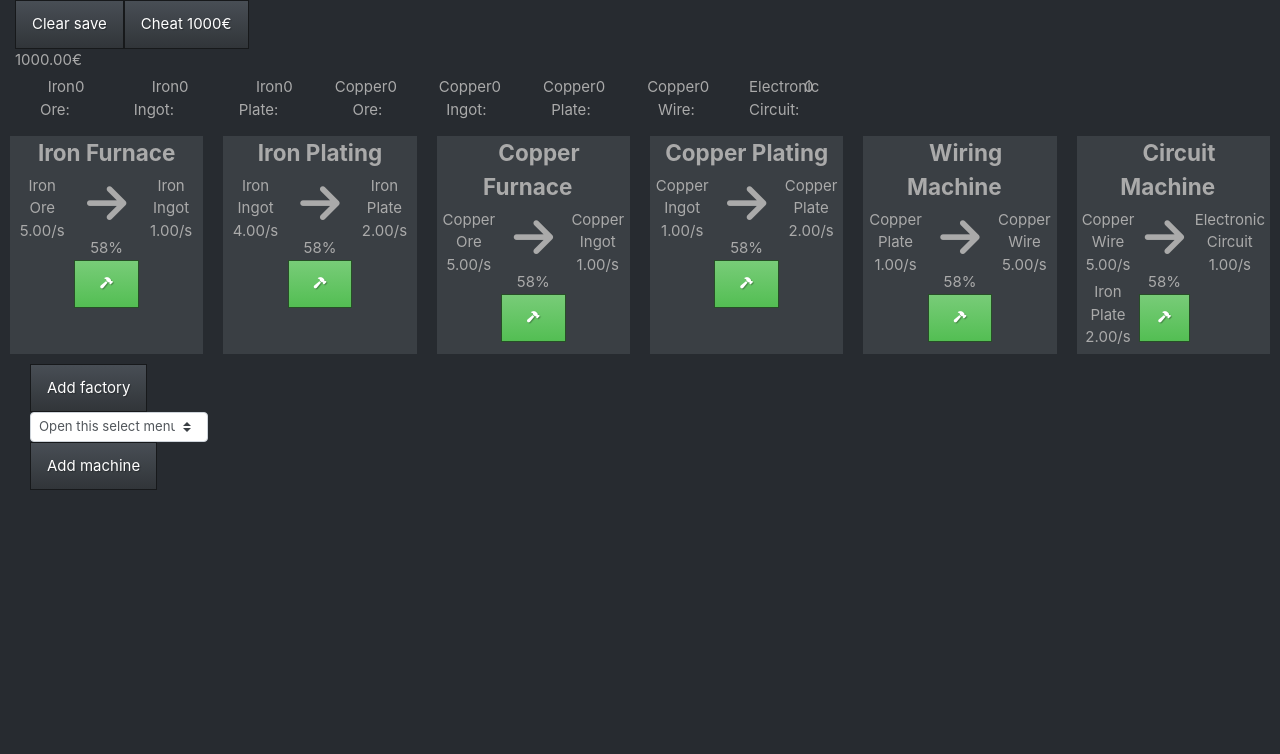
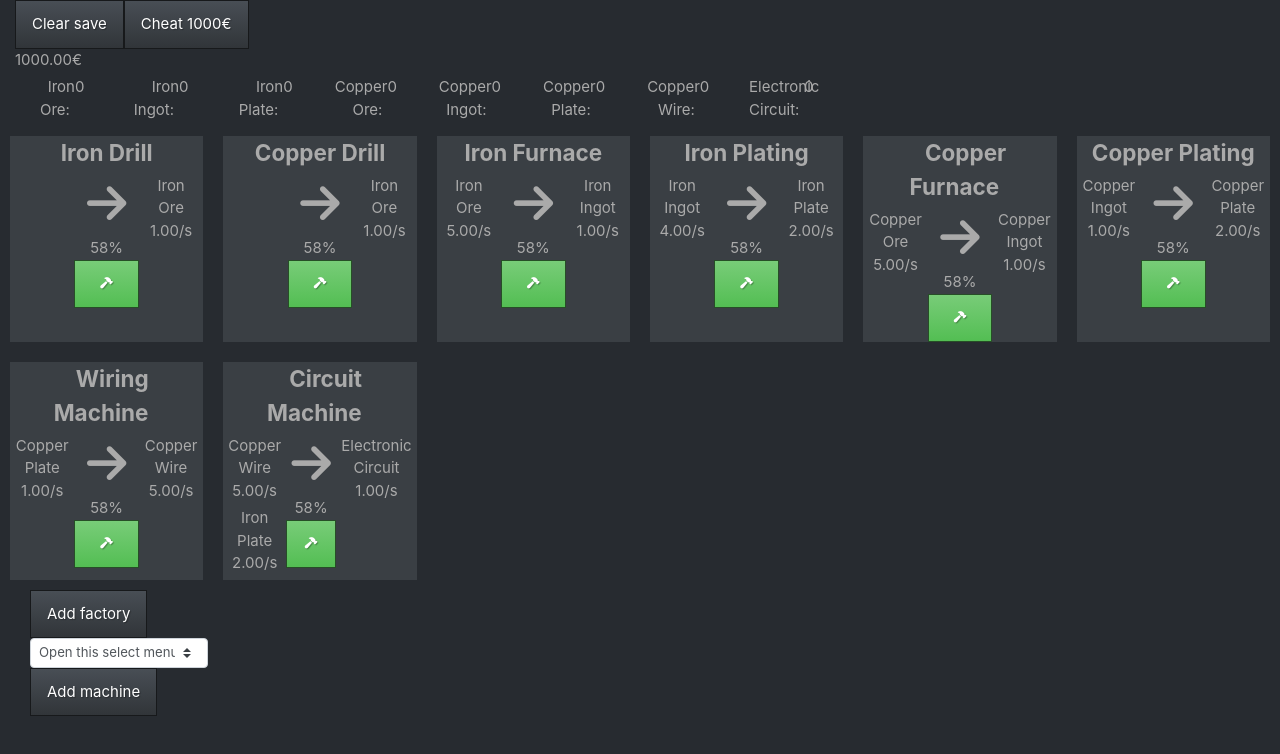
Before and after one commit to charlesbl/factory-game, a React (Create React App) app: page / in a window 1280 px wide. Shown: the top 754 px of the page. Built offline with nearby package versions, Linux system fonts and the light colour scheme.

Commit message:
add drill

```diff
--- a/src/Game/Resources/Crafts.json
+++ b/src/Game/Resources/Crafts.json
@@ -1,4 +1,26 @@
 [
+    {
+        "id": "ironDrill",
+        "name": "Iron Drill",
+        "input": [],
+        "output": [
+            {
+                "itemId": "ironOre",
+                "quantity": 1
+            }
+        ]
+    },
+    {
+        "id": "copperDrill",
+        "name": "Copper Drill",
+        "input": [],
+        "output": [
+            {
+                "itemId": "ironOre",
+                "quantity": 1
+            }
+        ]
+    },
     {
         "id": "ironIngot",
         "name": "Iron Ingot",
--- a/src/Game/Resources/MachineCrafts.json
+++ b/src/Game/Resources/MachineCrafts.json
@@ -1,4 +1,26 @@
 [
+    {
+        "id": "ironDrill",
+        "name": "Iron Drill",
+        "input": [
+            {
+                "itemId": "ironPlate",
+                "quantity": 10
+            }
+        ],
+        "output": "ironDrill"
+    },
+    {
+        "id": "copperDrill",
+        "name": "Copper Drill",
+        "input": [
+            {
+                "itemId": "ironPlate",
+                "quantity": 10
+            }
+        ],
+        "output": "copperDrill"
+    },
     {
         "id": "ironFurnace",
         "name": "Iron Furnace",
--- a/src/Views/FactoryCardView.tsx
+++ b/src/Views/FactoryCardView.tsx
@@ -1,5 +1,4 @@
 import React from 'react'
-import { notImplemented } from '..'
 import '../css/FactoryCardView.css'
 import Factory from '../Game/Factory'
 import IngredientsView from './IngredientsView'
@@ -15,7 +14,7 @@ const FactoryCardView = (props: IFactoryProps): JSX.Element => {
         <div className="factory">
             <div className="factory-header">
                 <div className="name">Factory</div>
-                {/* TODO */}<button onClick={() => notImplemented()} className="btn btn-primary btn-modify"><i className="fas fa-edit fa-xs"></i></button>
+                {/* TODO */}<button className="btn btn-primary btn-modify"><i className="fas fa-edit fa-xs"></i></button>
             </div>
 
             <div className="factory-wrapper">
```
